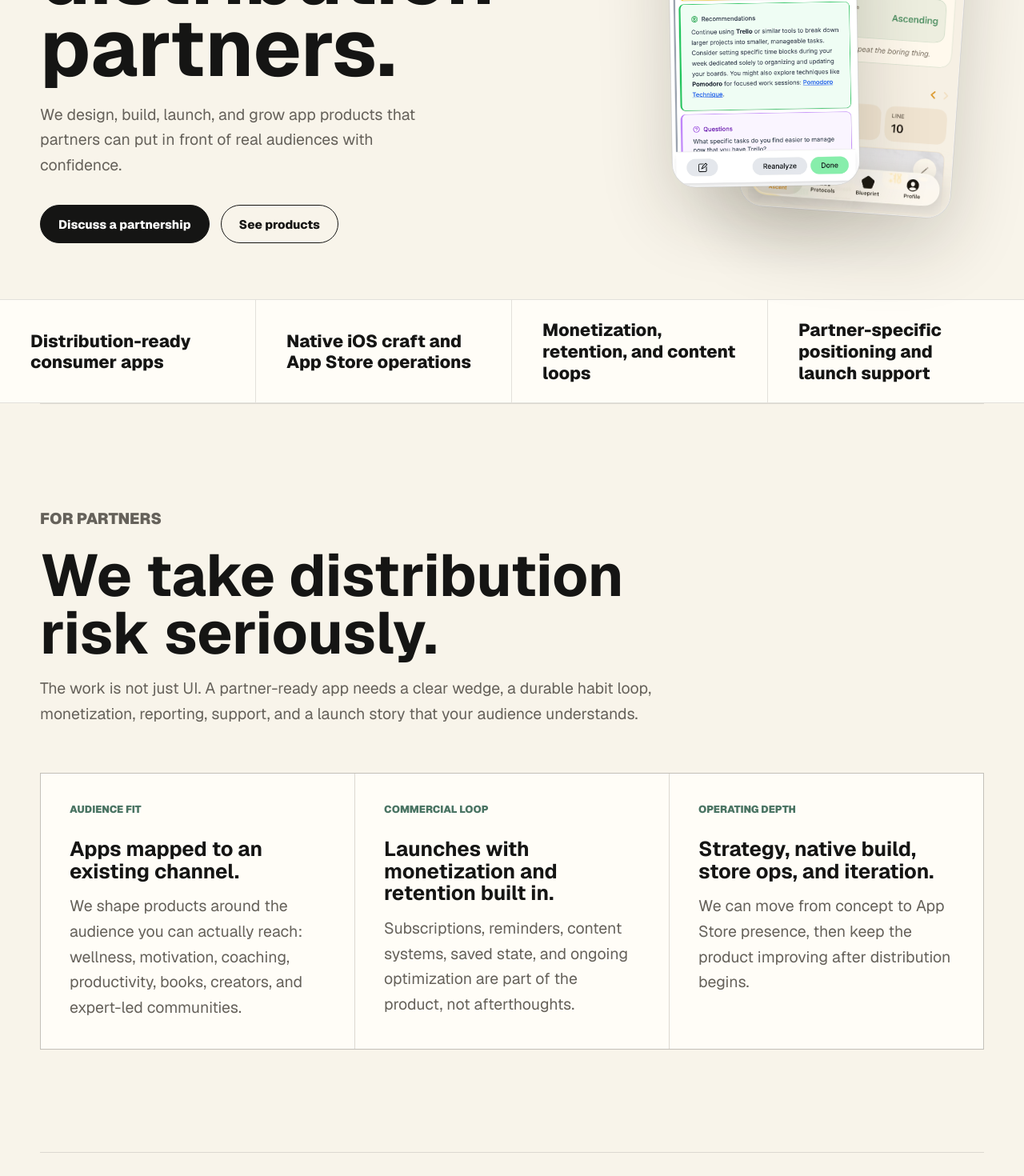
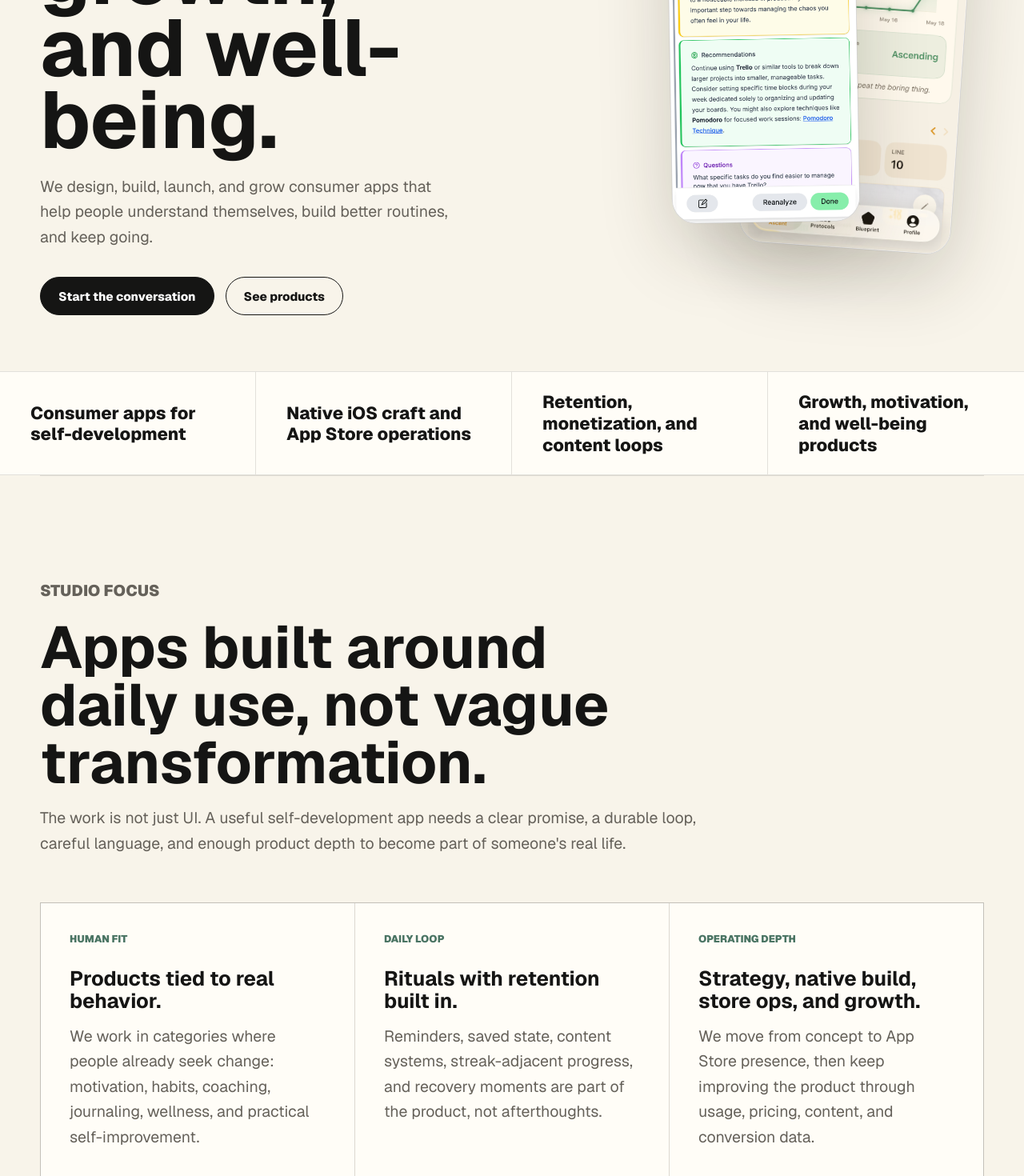
Before and after one commit to GabeDottl/buttonstechnology, a Next.js app: page / in a window 1280 px wide. Shown: the part 620-2090 px from the top of the page at 80% size. Built offline with nearby package versions, Linux system fonts and the light colour scheme.

Commit message:
Reduce partner emphasis in studio copy

```diff
--- a/app/layout.js
+++ b/app/layout.js
@@ -16,7 +16,7 @@ const geistMono = Geist_Mono({
 export const metadata = {
   title: "Buttons Technology",
   description:
-    "Buttons Technology is an app studio building consumer products for distribution partners.",
+    "Buttons Technology is an app studio for self-development, growth, and well-being.",
 };
 
 export default function RootLayout({ children }) {
--- a/app/page.js
+++ b/app/page.js
@@ -9,7 +9,7 @@ const products = [
     status: "App",
     summary:
       "An AI mentor for guided journaling, self-understanding, and behavior change.",
-    partnerUse: "A reflective coaching loop for audiences already investing in personal growth.",
+    productUse: "A reflective coaching loop for people investing in personal growth.",
     className: styles.flourish,
     shots: [
       {
@@ -33,7 +33,7 @@ const products = [
     status: "iPhone app",
     summary:
       "A private daily motivation app with personalized quote ranking, reminders, and saved favorites.",
-    partnerUse: "A calm consumer ritual for motivation, wellness, creator, and self-improvement audiences.",
+    productUse: "A calm consumer ritual for motivation, wellness, and self-improvement.",
     className: styles.spark,
     shots: [
       {
@@ -51,7 +51,7 @@ const products = [
     status: "iPhone app",
     summary:
       "A habit tracker built around trajectory, not streak shame, with protocol-based routines.",
-    partnerUse: "A partner-ready behavior-change app for books, creators, experts, and communities.",
+    productUse: "A behavior-change app for routines, recovery from dips, and long-term growth.",
     className: styles.ascent,
     shots: [
       {
@@ -65,17 +65,17 @@ const products = [
 ];
 
 const outcomes = [
-  "Distribution-ready consumer apps",
+  "Consumer apps for self-development",
   "Native iOS craft and App Store operations",
-  "Monetization, retention, and content loops",
-  "Partner-specific positioning and launch support",
+  "Retention, monetization, and content loops",
+  "Growth, motivation, and well-being products",
 ];
 
 const model = [
   {
     step: "01",
     title: "Validate",
-    copy: "Pick a partner audience, define the job, and test the smallest app wedge worth distributing.",
+    copy: "Find the user job, define the daily loop, and test the smallest app wedge worth building.",
   },
   {
     step: "02",
@@ -85,12 +85,12 @@ const model = [
   {
     step: "03",
     title: "Launch",
-    copy: "Package the product for co-marketing, creator channels, and App Store conversion.",
+    copy: "Package the product for App Store conversion, a clear story, and real-world use.",
   },
   {
     step: "04",
     title: "Grow",
-    copy: "Use usage data, content supply, pricing tests, and product iteration to improve the funnel.",
+    copy: "Use usage data, content systems, pricing tests, and product iteration to improve the loop.",
   },
 ];
 
@@ -101,14 +101,14 @@ export default function Home() {
         <section className={styles.hero}>
           <div className={styles.heroCopy}>
             <p className={styles.eyebrow}>Buttons Technology</p>
-            <h1>Premium consumer apps built for distribution partners.</h1>
+            <h1>An app studio for self-development, growth, and well-being.</h1>
             <p>
-              We design, build, launch, and grow app products that partners can
-              put in front of real audiences with confidence.
+              We design, build, launch, and grow consumer apps that help people
+              understand themselves, build better routines, and keep going.
             </p>
             <div className={styles.heroActions}>
               <a href="/contact" className={styles.primaryCta}>
-                Discuss a partnership
+                Start the conversation
               </a>
               <a href="#products" className={styles.secondaryCta}>
                 See products
@@ -155,40 +155,42 @@ export default function Home() {
           ))}
         </section>
 
-        <section className={`${styles.section} ${styles.partnerSection}`}>
+        <section className={`${styles.section} ${styles.focusSection}`}>
           <div className={styles.sectionHeader}>
-            <p className={styles.eyebrow}>For partners</p>
-            <h2>We take distribution risk seriously.</h2>
+            <p className={styles.eyebrow}>Studio focus</p>
+            <h2>Apps built around daily use, not vague transformation.</h2>
             <p>
-              The work is not just UI. A partner-ready app needs a clear wedge,
-              a durable habit loop, monetization, reporting, support, and a
-              launch story that your audience understands.
+              The work is not just UI. A useful self-development app needs a
+              clear promise, a durable loop, careful language, and enough
+              product depth to become part of someone&apos;s real life.
             </p>
           </div>
           <div className={styles.outcomeGrid}>
             <article>
-              <span>Audience fit</span>
-              <h3>Apps mapped to an existing channel.</h3>
+              <span>Human fit</span>
+              <h3>Products tied to real behavior.</h3>
               <p>
-                We shape products around the audience you can actually reach:
-                wellness, motivation, coaching, productivity, books, creators,
-                and expert-led communities.
+                We work in categories where people already seek change:
+                motivation, habits, coaching, journaling, wellness, and
+                practical self-improvement.
               </p>
             </article>
             <article>
-              <span>Commercial loop</span>
-              <h3>Launches with monetization and retention built in.</h3>
+              <span>Daily loop</span>
+              <h3>Rituals with retention built in.</h3>
               <p>
-                Subscriptions, reminders, content systems, saved state, and
-                ongoing optimization are part of the product, not afterthoughts.
+                Reminders, saved state, content systems, streak-adjacent
+                progress, and recovery moments are part of the product, not
+                afterthoughts.
               </p>
             </article>
             <article>
               <span>Operating depth</span>
-              <h3>Strategy, native build, store ops, and iteration.</h3>
+              <h3>Strategy, native build, store ops, and growth.</h3>
               <p>
-                We can move from concept to App Store presence, then keep the
-                product improving after distribution begins.
+                We move from concept to App Store presence, then keep improving
+                the product through usage, pricing, content, and conversion
+                data.
               </p>
             </article>
           </div>
@@ -199,8 +201,8 @@ export default function Home() {
             <p className={styles.eyebrow}>Selected products</p>
             <h2>Built around daily use, not portfolio theater.</h2>
             <p>
-              Each product has a distinct audience, retention loop, and partner
-              path.
+              Each product has a distinct user need, daily ritual, and growth
+              loop.
             </p>
           </div>
 
@@ -217,7 +219,7 @@ export default function Home() {
                   </div>
                   <h3>{product.name}</h3>
                   <p>{product.summary}</p>
-                  <p className={styles.partnerUse}>{product.partnerUse}</p>
+                  <p className={styles.productUse}>{product.productUse}</p>
                   <a href={product.href} className={styles.textLink}>
                     View product
                   </a>
--- a/app/page.module.css
+++ b/app/page.module.css
@@ -271,7 +271,7 @@
   letter-spacing: 0;
 }
 
-.partnerUse {
+.productUse {
   margin-top: 18px;
   padding-top: 18px;
   border-top: 1px solid rgba(21, 21, 20, 0.14);
@@ -316,7 +316,7 @@
   transform: rotate(3deg);
 }
 
-.partnerSection {
+.focusSection {
   border-block: 1px solid var(--studio-line);
 }
 
```
Also changed, not shown: app/about/page.js (+14 -14 lines), app/ascent/page.js (+4 -4 lines), app/contact/page.js (+6 -6 lines), app/support/page.js (+6 -6 lines).
